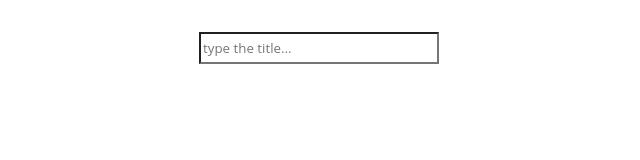
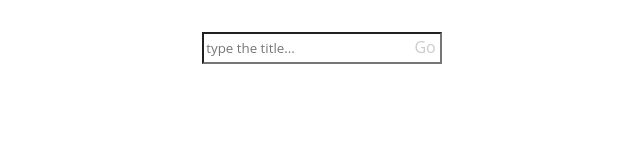
Before and after one commit to codestance/bookStorage, a plain HTML site: page index.html in a window 1280 px wide. Shown: the full height of the page, 321-961 px from the left. Drawn offline with Linux system fonts and the light colour scheme.

Commit message:
add search button, remove previous results

```diff
--- a/index.html
+++ b/index.html
@@ -7,7 +7,8 @@
     </head>
 	<body>
 		<div class="input-container">
-			<input id="input" type="text" name="" placeholder="type the title...">
+            <input id="input" type="text" placeholder="type the title...">
+            <div id="button">Go</div>
 		</div>
         <div id="viewer"></div>
         <script src="js.js"></script>
--- a/js.js
+++ b/js.js
@@ -6,6 +6,9 @@ function searchBook(){
     }else{
         function getBook(index) {
             let viewer = document.getElementById('viewer');
+            while(viewer.firstChild){
+                viewer.removeChild(viewer.firstChild);
+            }
             let req = new XMLHttpRequest();
             req.open('GET','https://www.googleapis.com/books/v1/volumes?q='+bookTitle+'&startIndex='+index);
             req.onreadystatechange = function(){
@@ -21,7 +24,7 @@ function searchBook(){
                             description = items[i].volumeInfo.description;
                             img = items[i].volumeInfo.imageLinks.thumbnail;
                             if(description==null){
-                                description="Brak opisu"
+                                description="No description provided";
                             }
                             let div = document.createElement('div');
                             div.className = 'item';
@@ -56,3 +59,4 @@ function searchBook(){
     }
 }
 document.getElementById('input').addEventListener('change',searchBook);
+document.getElementById('button').addEventListener('click', searchBook);
--- a/style.css
+++ b/style.css
@@ -15,8 +15,15 @@ html,body{
 }
 #input{
     display: inline-block;
+    padding-right: 2rem;
     width: 15rem;
     height:2rem;
+}
+#button{
+    display: inline-block;
+    margin-left: -2rem;
+    color: rgb(204, 204, 204);
+    cursor: pointer;
 }
 #viewer{
     padding: 2rem;
```
